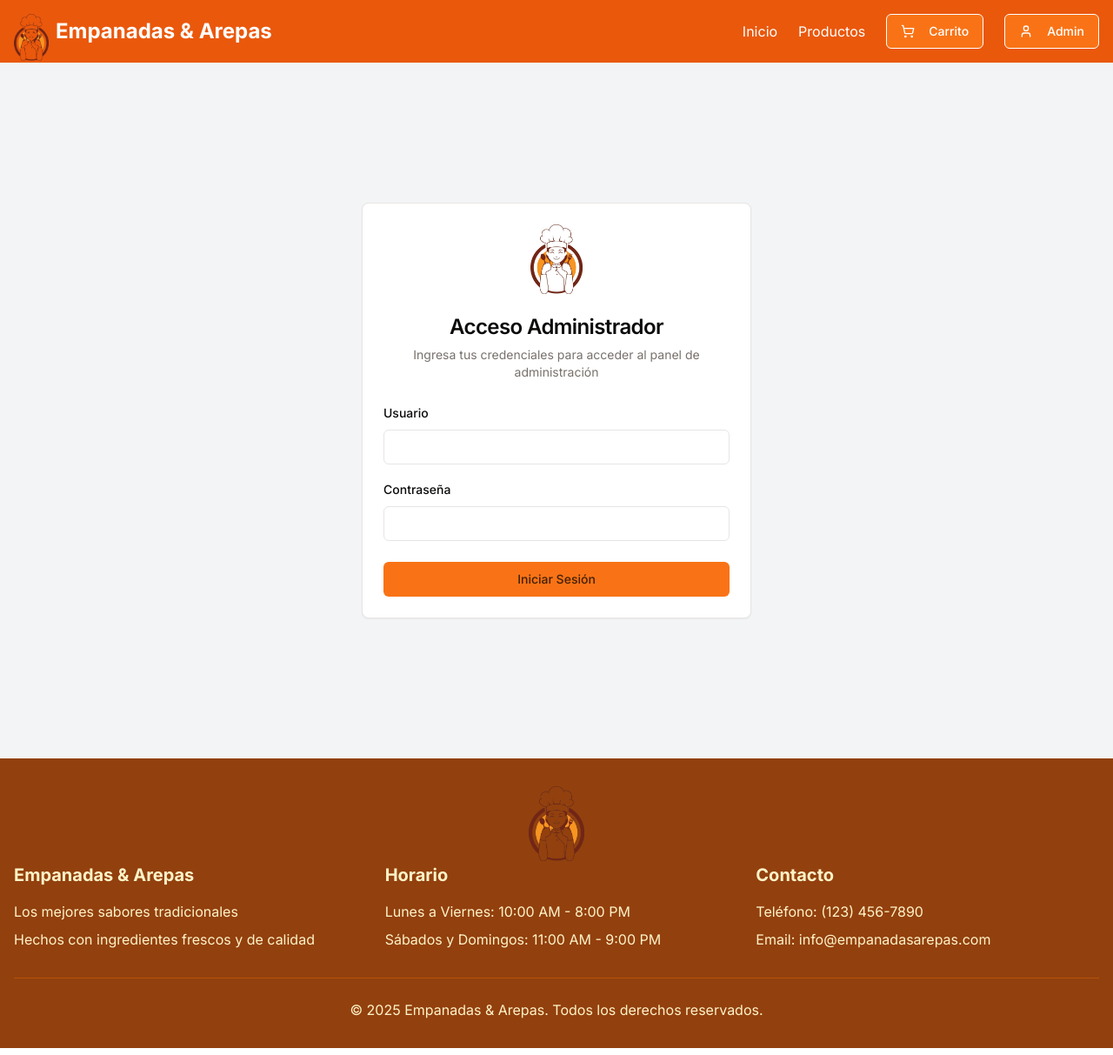
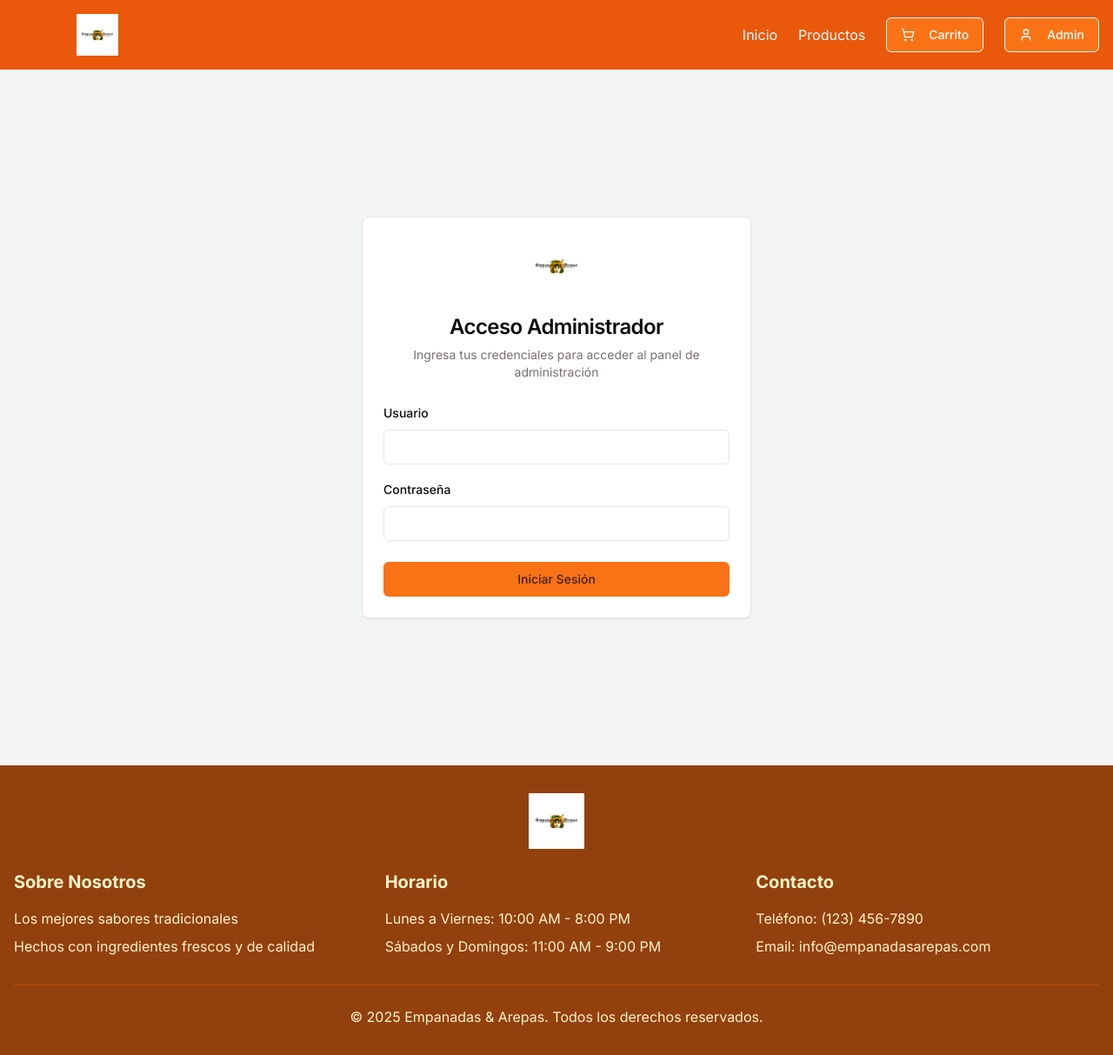
Before and after one commit to POHMONSEY22/clauyuli_ventas, a Next.js app: page /admin/login in a window 1280 px wide. Shown: the whole page at 87% size. Built offline with nearby package versions, Linux system fonts and the light colour scheme.

Commit message:
feat: update app logo to new design
Remove text title and use new logo image.

Co-authored-by: POHMONSEY22 <150603416+POHMONSEY22@users.noreply.github.com>

```diff
--- a/app/admin/login/page.tsx
+++ b/app/admin/login/page.tsx
@@ -45,8 +45,8 @@ export default function AdminLoginPage() {
       <Card className="w-full max-w-md">
         <CardHeader className="text-center">
           <div className="flex justify-center mb-4">
-            <div className="relative w-20 h-20">
-              <Image src="/logo.png" alt="Logo" fill className="object-contain" />
+            <div className="relative w-48 h-16">
+              <Image src="/logo-text.jpeg" alt="Logo" fill className="object-contain" />
             </div>
           </div>
           <CardTitle className="text-2xl">Acceso Administrador</CardTitle>
--- a/app/page.tsx
+++ b/app/page.tsx
@@ -20,7 +20,7 @@ export default function Home() {
               </Link>
             </div>
           </div>
-          <div className="relative w-32 h-32 md:w-40 md:h-40">
+          <div className="relative w-40 h-40 md:w-48 md:h-48">
             <Image src="/logo.png" alt="Logo" fill className="object-contain" />
           </div>
         </div>
--- a/components/footer.tsx
+++ b/components/footer.tsx
@@ -5,14 +5,14 @@ export default function Footer() {
     <footer className="bg-amber-800 text-amber-100 py-8">
       <div className="container mx-auto px-4">
         <div className="flex justify-center mb-6">
-          <div className="relative w-16 h-16">
-            <Image src="/logo.png" alt="Logo" width={64} height={64} className="object-contain" />
+          <div className="relative h-16 w-64">
+            <Image src="/logo-text.jpeg" alt="Empanadas y Arepas" fill className="object-contain" />
           </div>
         </div>
 
         <div className="grid grid-cols-1 md:grid-cols-3 gap-8">
           <div>
-            <h3 className="text-xl font-bold mb-4">Empanadas & Arepas</h3>
+            <h3 className="text-xl font-bold mb-4">Sobre Nosotros</h3>
             <p className="mb-2">Los mejores sabores tradicionales</p>
             <p>Hechos con ingredientes frescos y de calidad</p>
           </div>
--- a/components/header.tsx
+++ b/components/header.tsx
@@ -18,11 +18,10 @@ export default function Header() {
     <header className="bg-orange-600 text-white shadow-md">
       <div className="container mx-auto px-4 py-4">
         <div className="flex justify-between items-center">
-          <Link href="/" className="flex items-center space-x-2">
-            <div className="relative w-10 h-10">
-              <Image src="/logo.png" alt="Logo" width={40} height={40} className="object-contain" />
+          <Link href="/" className="flex items-center">
+            <div className="relative h-12 w-48">
+              <Image src="/logo-text.jpeg" alt="Empanadas y Arepas" fill className="object-contain" priority />
             </div>
-            <span className="text-2xl font-bold">Empanadas & Arepas</span>
           </Link>
 
           <div className="hidden md:flex items-center space-x-6">
```
Also changed, not shown: public/logo-text.jpeg (added).
